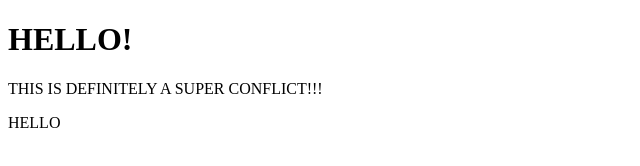
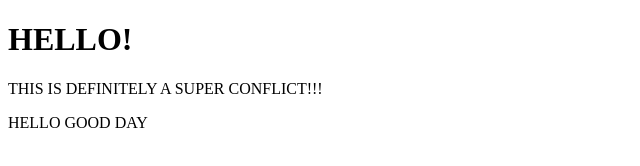
Before and after one commit to sm3131/git-test, a plain HTML site: page index.html in a window 1280 px wide. Shown: the full height of the page, 0-640 px from the left. Drawn offline with Linux system fonts and the light colour scheme.

Commit message:
Update index.html

```diff
--- a/index.html
+++ b/index.html
@@ -9,7 +9,7 @@
 <body>
     <h1>HELLO!</h1>
     <p>THIS IS DEFINITELY A SUPER CONFLICT!!!</p>
-    <p>HELLO</p>
+    <p>HELLO GOOD DAY</p>
 
 </body>
 </html>
```
